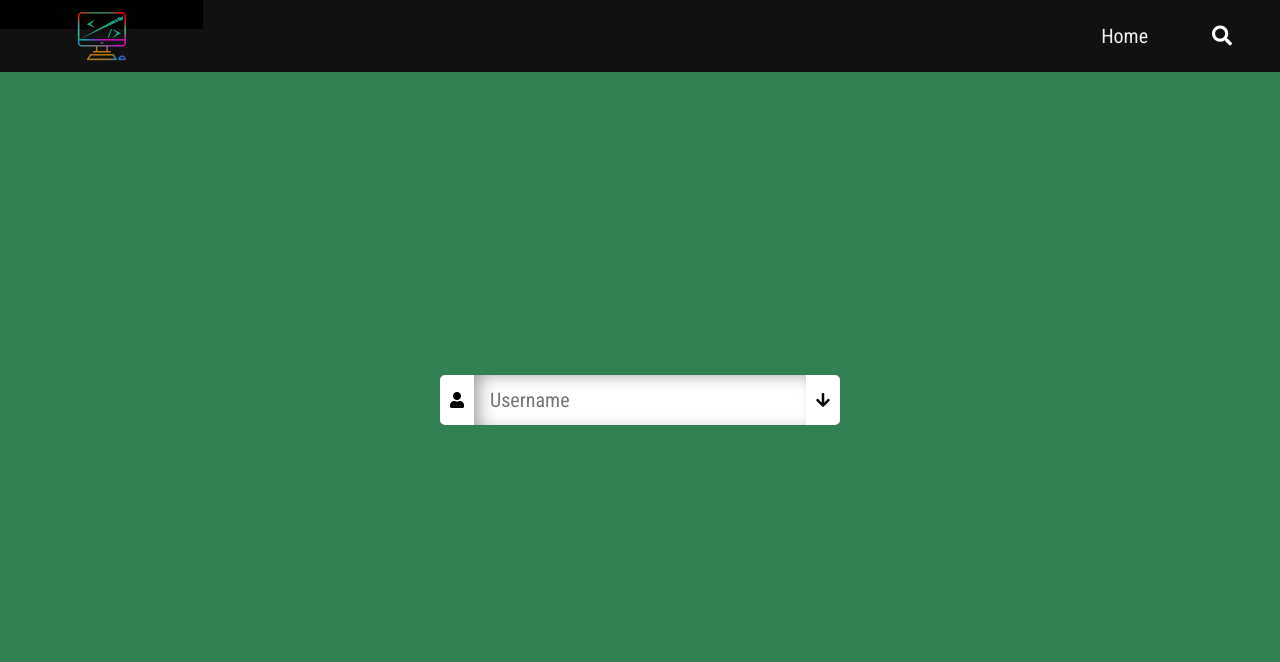
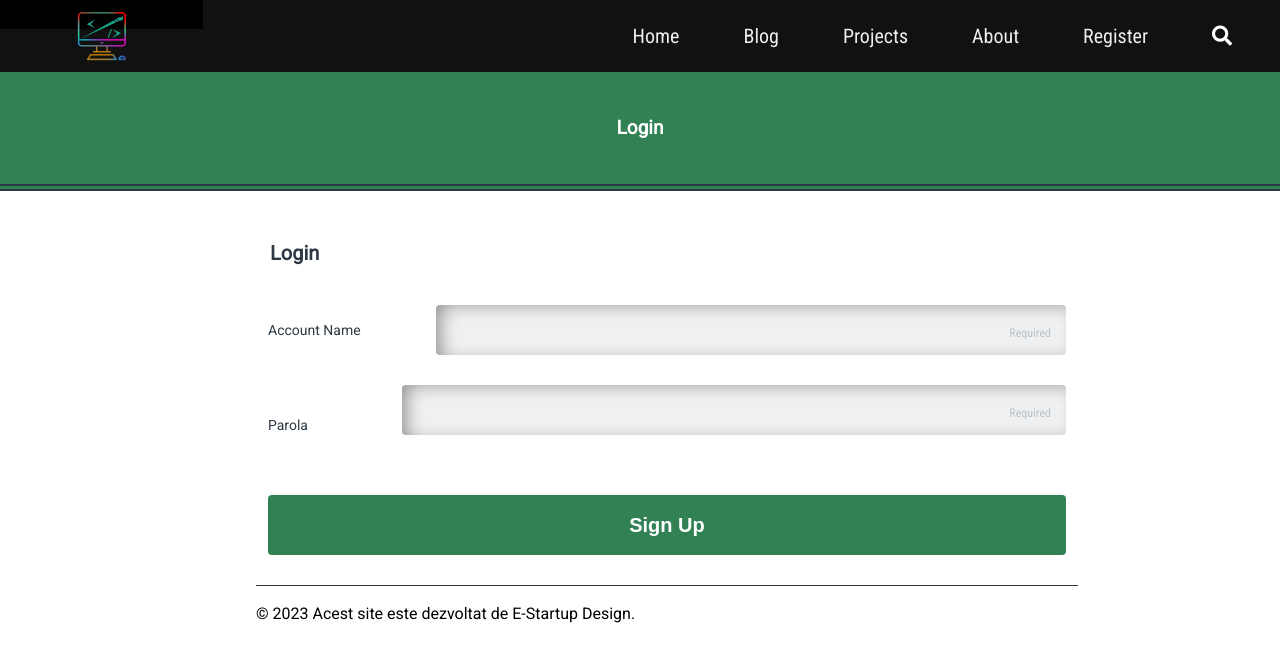
Before and after one commit to amchirica/e-startup, a Flask app: page /login in a window 1280 px wide. Shown: the top 662 px of the page. Run offline with Flask 2, Linux system fonts and the light colour scheme; some libraries are stand-ins or nearby versions.

Commit message:
login uses the same template as register

```diff
--- a/app.py
+++ b/app.py
@@ -42,7 +42,6 @@ def contact():
 def login():
 
     if request.method == 'POST' and 'username' in request.form and 'password' in request.form:
-        email = request.form['email']
         password = request.form['password']
         username = request.form["username"]
         cursor = mysql.connection.cursor(MySQLdb.cursors.DictCursor)
--- a/templates/login.html
+++ b/templates/login.html
@@ -9,27 +9,32 @@
         crossorigin="anonymous">
     <link href="https://fonts.googleapis.com/css?family=Roboto|Roboto+Condensed|Roboto+Slab" rel="stylesheet">
     <link rel="stylesheet" href="/static/style.css">
-    <link rel="stylesheet" href="/static/style_login.css">
+    <link rel="stylesheet" href="/static/style_register.css">
     <!-- Favicon -->
     <link href="/static/img/favicon.ico" rel="icon">
     <title>E-Startup Design</title>
 </head>
 
 <body>
-
     <div id="slideout-menu">
         <ul>
-            <li>{%if session['loggedin'] == False%}
-                <a href="login">Contact</a>
-                {%else%}
-                <a href="user"> {{session['name']}}</a>
-                {%endif%}
-            </li>
+
             <li>
                 <a href="home">Home</a>
             </li>
             <li>
-                <input type="text" placeholder="Search Here">
+                <a href="blog">Blog</a>
+            </li>
+            <li>
+                <a href="project">Projects</a>
+            </li>
+            <li>
+                <a href="about">About</a>
+            </li>
+            <li>  {%if session['loggedin'] == True%}
+                {%else%}
+                <a href="register">Register</a>
+                {%endif%}
             </li>
         </ul>
     </div>
@@ -45,15 +50,25 @@
             <i class="fas fa-bars"></i>
         </div>
         <ul>
-        <li>{%if session['loggedin'] == False%}
-            <a href="login">Contact</a>
-            {%else%}
-            <a href="user"> {{session['name']}}</a>
-            {%endif%}
-        </li>
+
             <li>
                 <a href="home">Home</a>
             </li>
+            <li>
+                <a href="blog">Blog</a>
+            </li>
+            <li>
+                <a href="project">Projects</a>
+            </li>
+            <li>
+                <a href="about">About</a>
+            </li>
+            <li>  {%if session['loggedin'] == True%}
+                {%else%}
+                <a href="register">Register</a>
+                {%endif%}
+            </li>
+
             <li>
                 <div id="search-icon">
                     <i class="fas fa-search"></i>
@@ -66,35 +81,40 @@
         <input type="text" placeholder="Search Here">
     </div>
 
+    <body>
+        <header>
+            <h1>E-Startup Design</h1>
+        </header>
 
-    <body>
+            <section class="intro">
+                <h2>Login</h2>
+            </section>
+            <div class="container">
             <form action=login method="post">
-                <div class="field-name">
-                     <i class="fas fa-user"></i>
-                     <input autocomplete="off" type="text" placeholder="Username" id="username" name = "username" required>
-                     <i class="fas fa-arrow-down"></i>
+                <!-- Register -->
+                <fieldset>
+                    <legend>Login</legend>
+                    <div class="form-box">
+
+                        <!-- Surname -->
+                            <label for="accountName">Account Name</label>
+                            <input required type="text" id="accountName" name="username" placeholder="Required"><br>
                         </div>
-                 <div class="field-email innactive">
-                     <i class="fas fa-mail-bulk"></i>
-                     <input autocomplete="off" type="email" placeholder="Email" id="email" name="email" required>
-                     <i class="fas fa-arrow-down"></i>
+                    <div class="form-box">
+                        <!-- Email Address -->
+                        <label for="password">Parola</label>
+                        <input required type="password" id="password" name="password" placeholder="Required"><br>
                     </div>
-                 <div class="field-password innactive">
-                     <i class="fas fa-key"></i>
-                     <input autocomplete="off" type="password" placeholder="Password" id="password" name="password" required>
-                     <i class="fas fa-arrow-down"></i>
-                 </div>
-                 <div class="field-finish innactive">
-                     <i class="fas fa-kiss-wink-heart"></i>
-                     <p>Thanks for using</p>
-                     <i class="fas fa-kiss-wink-heart"></i>
-                     <button type="submit" class="btn btn-primary">Login</button>
-                 </div>
+                    <button type="submit">Sign Up</button>
+                </fieldset>
 
             </form>
+            <p style="margin-bottom:10px">© 2023 Acest site este dezvoltat de E-Startup Design.</p>
+        </div>
+    </body>
 
-         <script src="/static/script_login.js"></script>
-     </body>
+
+    <script src="/static/main.js"></script>
 </body>
 
 </html>
```
Also changed, not shown: templates/login_old.html (added, +100 -0 lines). Lines whose indentation alone changed are shown as unchanged.
